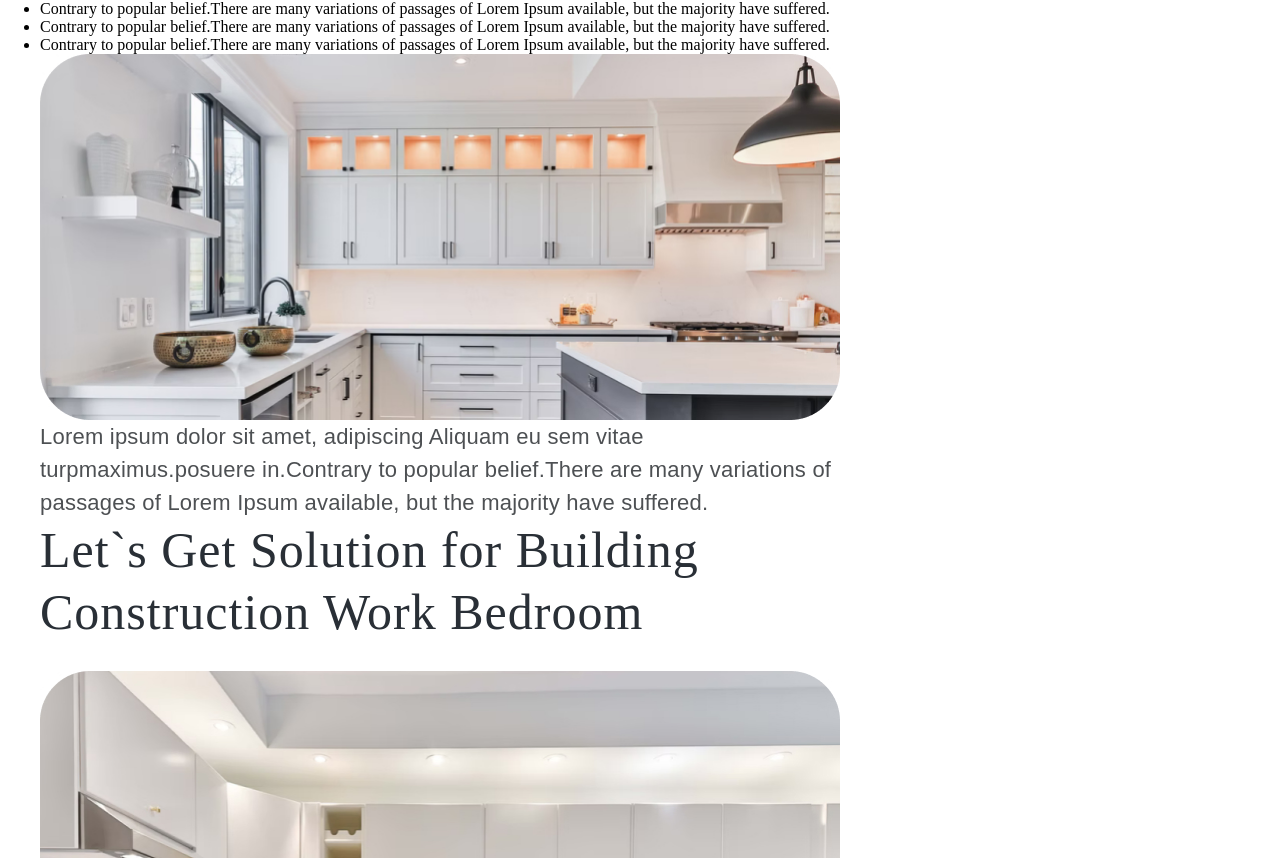
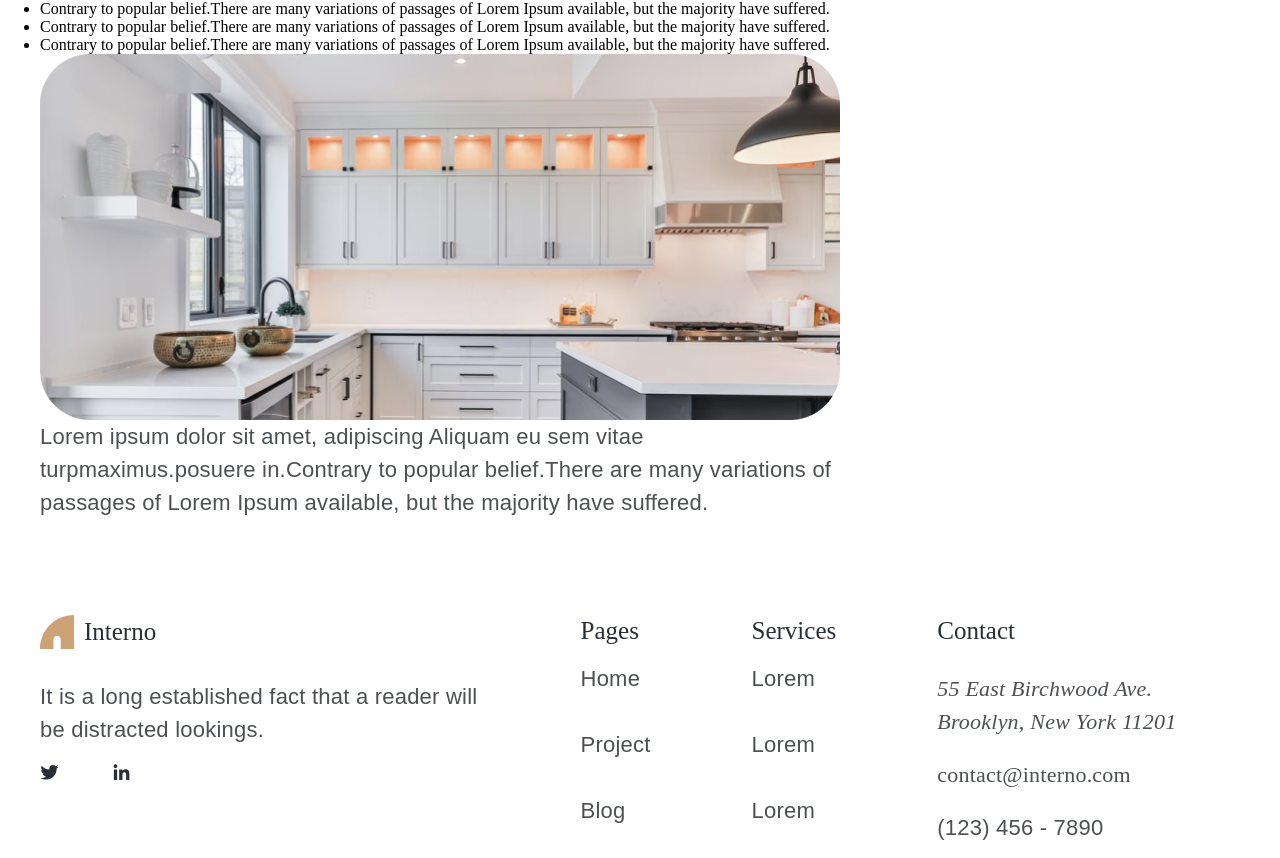
Before and after one commit to Ann-Fox/interno-vue, a Vue app: page /details in a window 1280 px wide. Shown: the part 1942-2800 px from the top of the page. Built offline with nearby package versions, Linux system fonts and the light colour scheme.

Commit message:
buttons details work))

```diff
--- a/src/components/DetailsItems.vue
+++ b/src/components/DetailsItems.vue
@@ -1,7 +1,7 @@
 <script setup>
 import { ref } from 'vue';
   const detailes = [
-           {  tag: 'Kitchan',
+           {  tag: 'Kitchen',
               head: 'Let`s Get Solution for Building Construction Work',
               urlOne: '/images/blog-datails-kitchen-1.jpg',
               date: '26 December,2022',
@@ -73,18 +73,18 @@ import { ref } from 'vue';
               pLast: 'Bathroom sit amet, adipiscing Aliquam eu sem vitae turpmaximus.posuere in.Contrary to popular belief.There are many variations of passages of Lorem Ipsum available, but the majority have suffered.',
             },
          ];
-const currentContents = ref(detailes);
+const currentContents = ref([detailes[0]]);
 const buttonsTag = ['Kitchen', 'Bedroom', 'Building', 'Architecture', 'Kitchen Planning', 'Bathroom'];
 
-const filterArticles = (tag) => {
-currentContents.value = Object.values(detailes).filter((el) => el.tag === tag);
+const filterArticles = (btnTag) => {
+currentContents.value = detailes.filter((el) => el.tag === btnTag);
 };
 </script>
 
 <template>
        <div class="blog__news">
 
-            <div class="blog__news__item" v-for="detaile in currentContents" :key="detaile.id">
+            <div class="blog__news__item" v-for="detaile in currentContents" :key="detaile.tag">
                 <h1>{{ detaile.head }}</h1>
                 <img :src="detaile.urlOne" :alt="detaile.tag">
                 <div class="blog__item__date">
@@ -123,7 +123,7 @@ currentContents.value = Object.values(detailes).filter((el) => el.tag === tag);
 
         <aside class="blog__asaid">
             <h3>Tags</h3>
-            <button @click="filterArticles(tag)" v-for="buttonTag in buttonsTag" :key="buttonTag.id">{{ buttonTag }}</button>
+            <button @click="filterArticles(buttonTag)" v-for="buttonTag in buttonsTag" :key="buttonTag">{{ buttonTag }}</button>
         </aside>
 </template>
 
```
